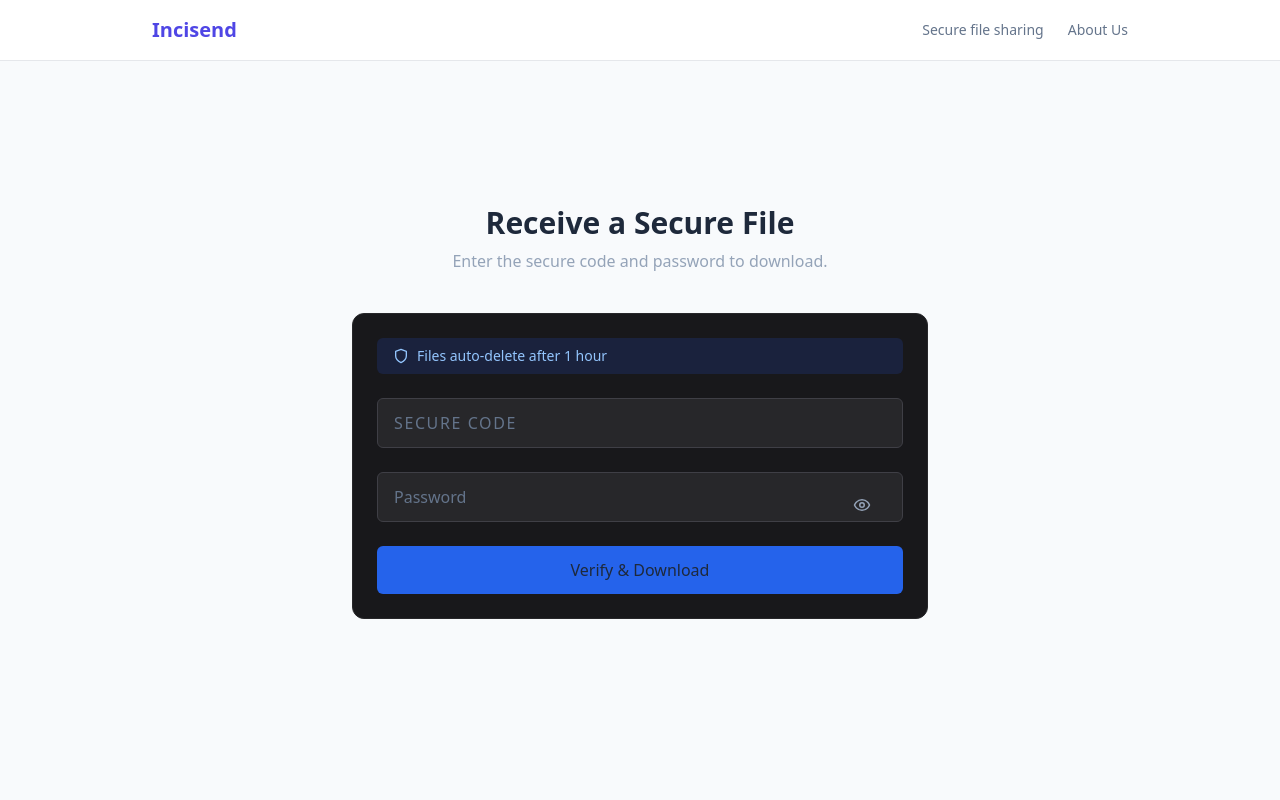
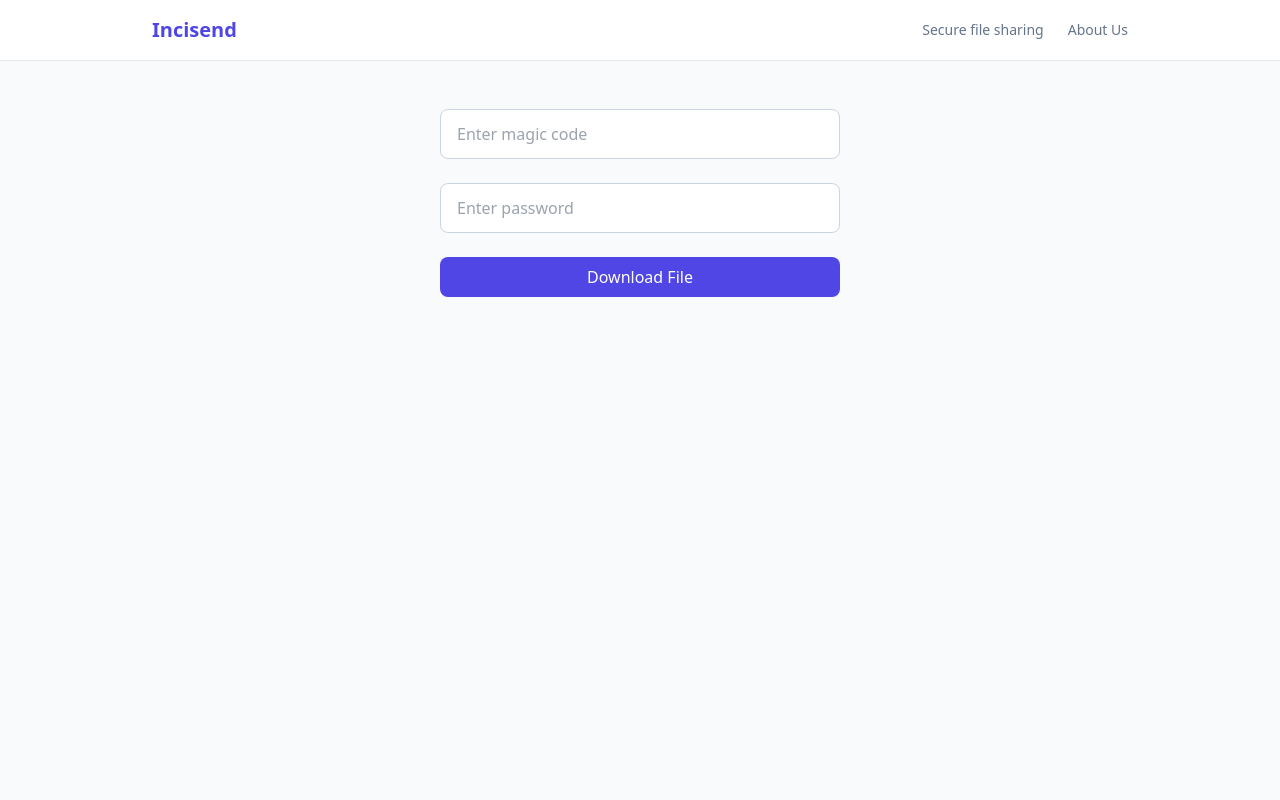
Before and after one commit to Inciverse/incisend, a Next.js app: page /receive in a window 1280 px wide. Shown: the top 800 px of the page. Built offline with nearby package versions, Linux system fonts and the light colour scheme.

Commit message:
Update ReceiveBox.tsx

```diff
--- a/components/ReceiveBox.tsx
+++ b/components/ReceiveBox.tsx
@@ -2,135 +2,75 @@
 
 import { useState } from "react";
 
-import { Eye, EyeOff, Download, Shield } from "lucide-react";
+export default function ReceiveBox() {
+  const [inputCode, setInputCode] = useState("");
+  const [password, setPassword] = useState("");
+  const [message, setMessage] = useState("");
 
-export default function ReceiveBox() {
-  const [code, setCode] = useState("");
-  const [password, setPassword] = useState("");
-  const [showPassword, setShowPassword] = useState(false);
-
-  const [loading, setLoading] = useState(false);
-  const [error, setError] = useState("");
-  const [downloadUrl, setDownloadUrl] = useState<string | null>(null);
-
-  async function handleVerify() {
-    setError("");
-    setDownloadUrl(null);
-    setLoading(true);
-
-    // 1️⃣ Fetch file by secure code
-    const { data, error } = await supabase
-      .from("files")
-      .select("*")
-      .eq("code", code.trim().toUpperCase())
-      .single();
-
-    if (error || !data) {
-      setError("Invalid secure code");
-      setLoading(false);
+  const handleReceive = async () => {
+    if (!inputCode || !password) {
+      setMessage("Enter code and password");
       return;
     }
 
-    // 2️⃣ Check password
-    if (data.password_hash !== password) {
-      setError("Incorrect password");
-      setLoading(false);
+    const res = await fetch("/api/download", {
+      method: "POST",
+      headers: { "Content-Type": "application/json" },
+      body: JSON.stringify({
+        code: inputCode.trim(),
+        password,
+      }),
+    });
+
+    if (!res.ok) {
+      setMessage("Invalid code or file expired");
       return;
     }
 
-    // 3️⃣ Check expiry
-    if (new Date(data.expires_at) < new Date()) {
-      setError("This file has expired");
-      setLoading(false);
-      return;
-    }
+    const blob = await res.blob();
+    const url = window.URL.createObjectURL(blob);
 
-    // 4️⃣ Create signed download URL
-    const { data: signed, error: signError } =
-      await supabase.storage
-        .from("files")
-        .createSignedUrl(data.file_path, 60);
+    const a = document.createElement("a");
+    a.href = url;
+    a.download = "downloaded-file";
+    document.body.appendChild(a);
+    a.click();
 
-    if (signError || !signed) {
-      setError("Failed to generate download link");
-      setLoading(false);
-      return;
-    }
+    a.remove();
+    window.URL.revokeObjectURL(url);
 
-    setDownloadUrl(signed.signedUrl);
-    setLoading(false);
-  }
+    setMessage("File downloaded successfully");
+  };
 
   return (
-    <section className="max-w-xl mx-auto mt-24">
-      <h1 className="text-3xl font-bold text-center">
-        Receive a Secure File
-      </h1>
-      <p className="text-center text-slate-400 mt-2">
-        Enter the secure code and password to download.
-      </p>
-
-      <div className="mt-10 bg-zinc-900 border border-zinc-800 rounded-xl p-6 space-y-6">
-        {/* INFO */}
-        <div className="flex items-center gap-2 bg-blue-900/30 text-blue-300 px-4 py-2 rounded-md text-sm">
-          <Shield size={16} />
-          Files auto-delete after 1 hour
-        </div>
-
-        {/* CODE INPUT */}
+    <div style={{ maxWidth: 400, margin: "auto" }}>
       <input
-          type="text"
-          placeholder="SECURE CODE"
-          value={code}
-          onChange={(e) => setCode(e.target.value.toUpperCase())}
-          className="w-full px-4 py-3 bg-zinc-800 border border-zinc-700 rounded-md text-white tracking-widest placeholder:text-slate-500 focus:outline-none focus:border-blue-500"
+        placeholder="Enter magic code"
+        value={inputCode}
+        onChange={(e) => setInputCode(e.target.value.toUpperCase())}
       />
 
-        {/* PASSWORD INPUT */}
-        <div className="relative">
+      <br />
+      <br />
+
       <input
-            type={showPassword ? "text" : "password"}
-            placeholder="Password"
+        type="password"
+        placeholder="Enter password"
         value={password}
         onChange={(e) => setPassword(e.target.value)}
-            className="w-full px-4 py-3 bg-zinc-800 border border-zinc-700 rounded-md text-white placeholder:text-slate-500 focus:outline-none focus:border-blue-500"
       />
+
+      <br />
+      <br />
+
       <button
-            type="button"
-            onClick={() => setShowPassword(!showPassword)}
-            className="absolute right-3 top-3 text-slate-400"
+        onClick={handleReceive}
+        className="w-full bg-indigo-600 hover:bg-indigo-700 text-white font-medium py-2 rounded-lg transition"
       >
-            {showPassword ? <EyeOff size={18} /> : <Eye size={18} />}
-          </button>
-        </div>
-
-        {/* ERROR */}
-        {error && (
-          <p className="text-sm text-red-400 text-center">
-            {error}
-          </p>
-        )}
-
-        {/* VERIFY BUTTON */}
-        <button
-          onClick={handleVerify}
-          disabled={loading}
-          className="w-full py-3 rounded-md bg-blue-600 hover:bg-blue-700 transition font-medium"
-        >
-          {loading ? "Verifying..." : "Verify & Download"}
+        Download File
       </button>
 
-        {/* DOWNLOAD */}
-        {downloadUrl && (
-          <a
-            href={downloadUrl}
-            className="block text-center py-3 rounded-md bg-green-600 hover:bg-green-700 transition font-medium"
-          >
-            <Download size={16} className="inline mr-2" />
-            Download File
-          </a>
-        )}
+      {message && <p>{message}</p>}
     </div>
-    </section>
   );
 }
```
Lines whose indentation alone changed are shown as unchanged.
